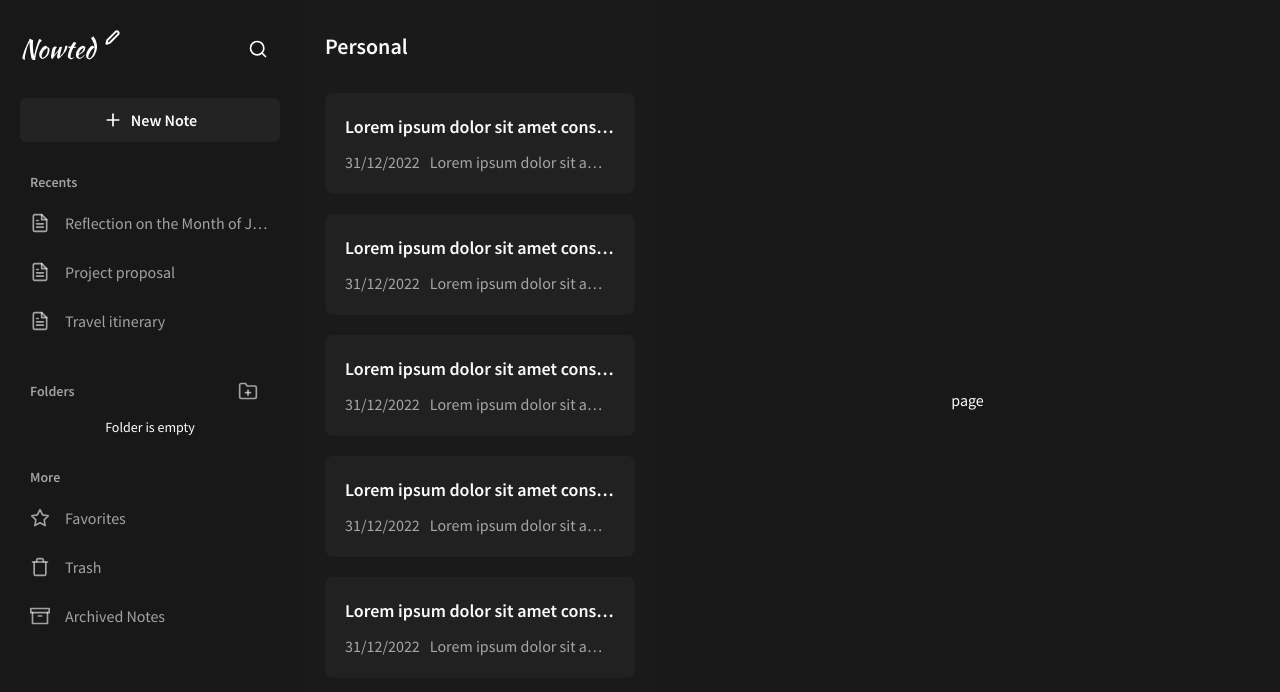
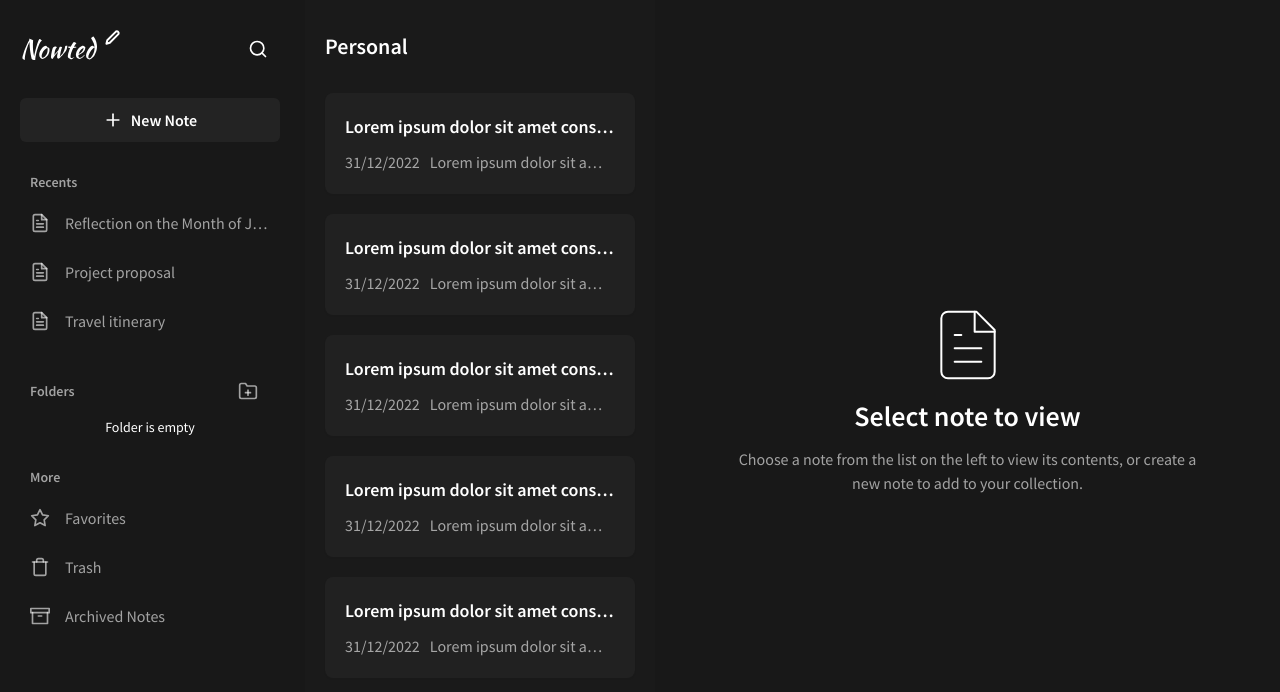
Before and after one commit to saefulbarkah/nowted-app, a Next.js app: page / in a window 1280 px wide. Shown: the top 692 px of the page. Built offline with nearby package versions, Linux system fonts and the light colour scheme.

Commit message:
add: select note to view page

```diff
--- a/src/app/page.tsx
+++ b/src/app/page.tsx
@@ -1,7 +1,24 @@
 import React from "react";
-
+import Image from "next/image";
 const page: React.FC = () => {
-  return <div className="flex justify-center items-center h-screen">page</div>;
+  return (
+    <div className="flex justify-center items-center h-screen">
+      <div className="flex flex-col gap-[10px] items-center">
+        <Image
+          alt="icon"
+          priority
+          src={"/FileText.svg"}
+          height={80}
+          width={80}
+        />
+        <h2 className="font-semibold text-[28px]">Select note to view</h2>
+        <p className="w-[460px] text-center font-normal text-white/[60%]">
+          Choose a note from the list on the left to view its contents, or
+          create a new note to add to your collection.
+        </p>
+      </div>
+    </div>
+  );
 };
 
 export default page;
```
Also changed, not shown: public/FileText.svg (added).
